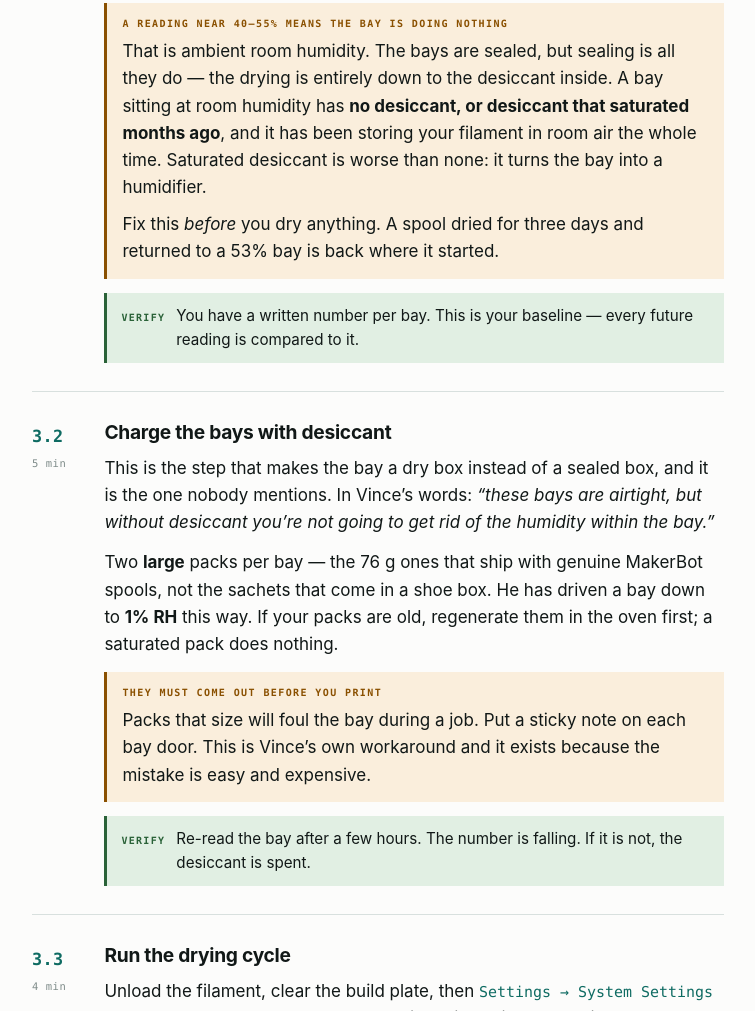
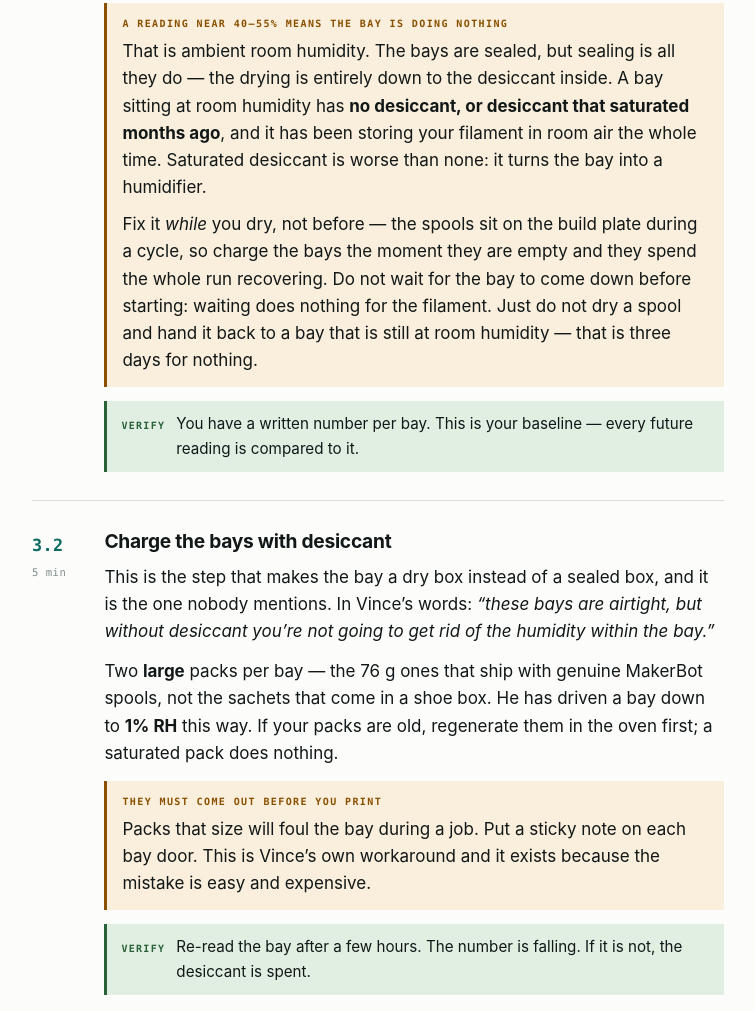
Before and after one commit to djnowhere/MakerBotMethod, a plain HTML site: page index.html in a window 1280 px wide. Shown: the part 7391-8402 px from the top of the page, without its empty margins (262-1017 px from the left). Drawn offline with Linux system fonts and the light colour scheme.

Commit message:
Charge the bays during the drying run, not before it
'Fix this before you dry anything' read as 'wait for the bay to recover
first', which wastes days. The spools are on the build plate during a
cycle, so the bays are empty and can recover in parallel.

```diff
--- a/index.html
+++ b/index.html
@@ -484,7 +484,7 @@ footer{
       <div class="caution">
         <b>A reading near 40–55% means the bay is doing nothing</b>
         <p>That is ambient room humidity. The bays are sealed, but sealing is all they do — the drying is entirely down to the desiccant inside. A bay sitting at room humidity has <strong>no desiccant, or desiccant that saturated months ago</strong>, and it has been storing your filament in room air the whole time. Saturated desiccant is worse than none: it turns the bay into a humidifier.</p>
-        <p>Fix this <em>before</em> you dry anything. A spool dried for three days and returned to a 53% bay is back where it started.</p>
+        <p>Fix it <em>while</em> you dry, not before — the spools sit on the build plate during a cycle, so charge the bays the moment they are empty and they spend the whole run recovering. Do not wait for the bay to come down before starting: waiting does nothing for the filament. Just do not dry a spool and hand it back to a bay that is still at room humidity — that is three days for nothing.</p>
       </div>
       <div class="vfy"><b>Verify</b><span>You have a written number per bay. This is your baseline — every future reading is compared to it.</span></div>
     </div>
```
Also changed, not shown: page.html (+1 -1 lines).
